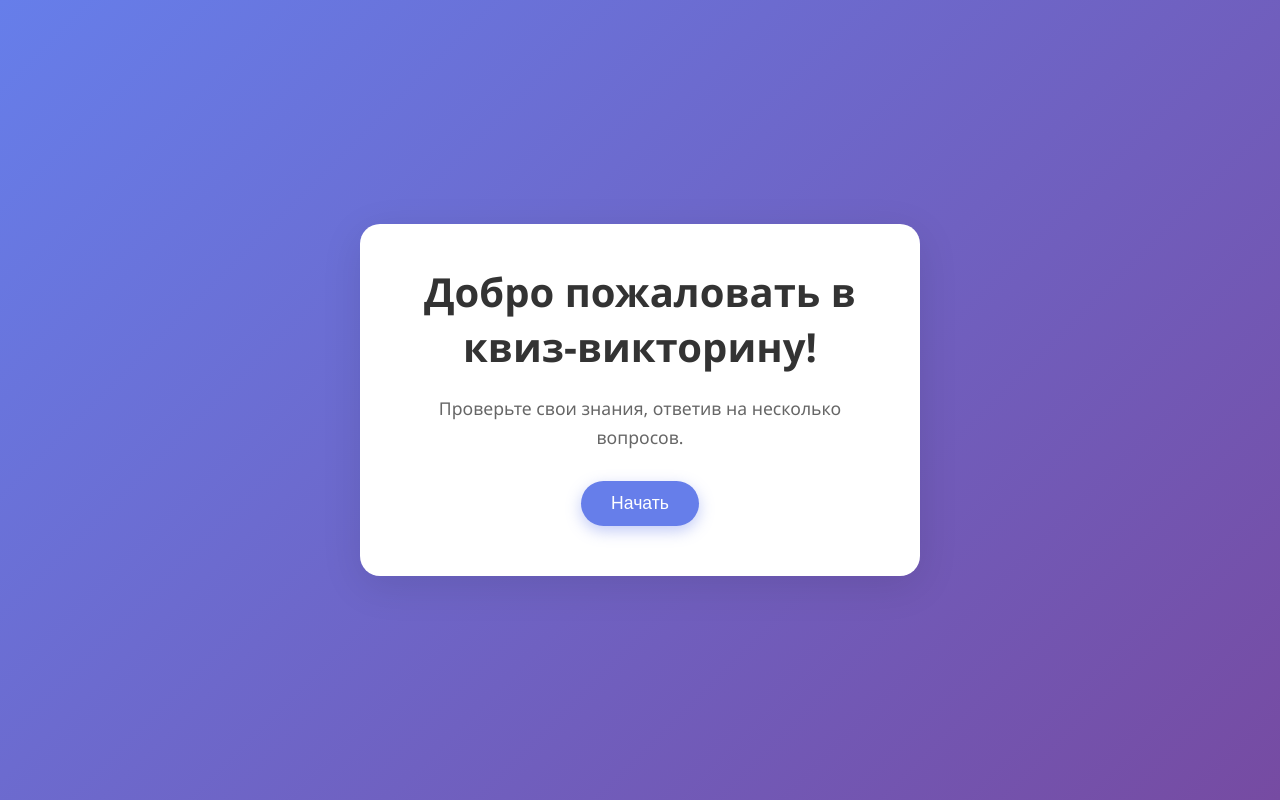
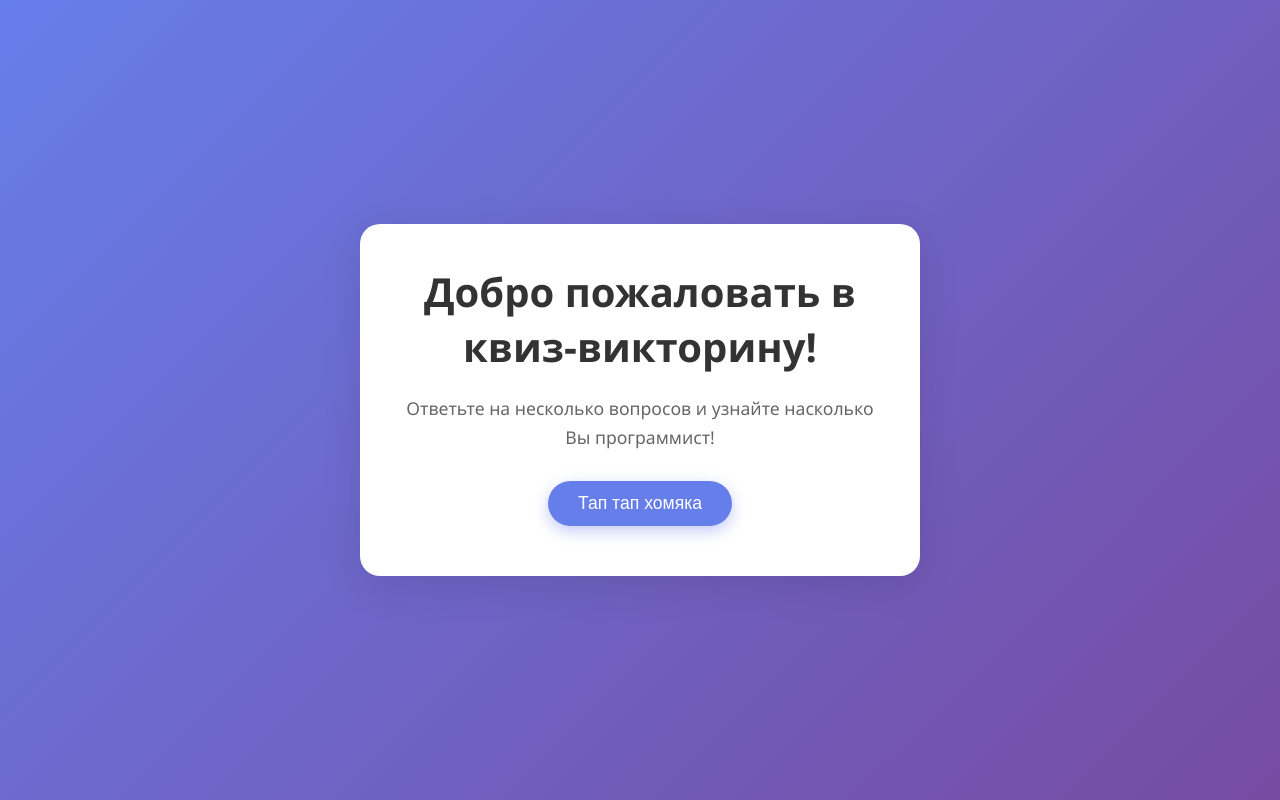
Before and after one commit to EnderEzhik/maxitet-c3-t2-frontend-p2, a React (Vite) app: page / in a window 1280 px wide. Built offline with nearby package versions, Linux system fonts and the light colour scheme.

Commit message:
Использование обновленных стилей

```diff
--- a/src/pages/Home.tsx
+++ b/src/pages/Home.tsx
@@ -5,9 +5,9 @@ function Home() {
 
     return (
         <div className="container">
-            <h1 className="home-title">Добро пожаловать в квиз-викторину!</h1>
-            <p className="home-description">Проверьте свои знания, ответив на несколько вопросов.</p>
-            <button className="btn" onClick={() => navigator("/quiz")}>Начать</button>
+            <h1>Добро пожаловать в квиз-викторину!</h1>
+            <p>Ответьте на несколько вопросов и узнайте насколько Вы программист!</p>
+            <button onClick={() => navigator("/quiz")}>Тап тап хомяка</button>
         </div>
     )
 }
--- a/src/pages/Quiz.tsx
+++ b/src/pages/Quiz.tsx
@@ -1,7 +1,7 @@
 import { useState } from "react"
+import { useNavigate } from "react-router-dom";
+import { questions } from "../data/questions"
 import QuestionCard from "../components/QuestionCard"
-import { questions } from "../data/questions"
-import { useNavigate } from "react-router-dom";
 import type { Answer } from "../types/Answer";
 
 function Quiz() {
--- a/src/pages/Result.tsx
+++ b/src/pages/Result.tsx
@@ -42,4 +42,4 @@ function Result() {
     )
 }
 
-export default Result
+export default Result;
```
